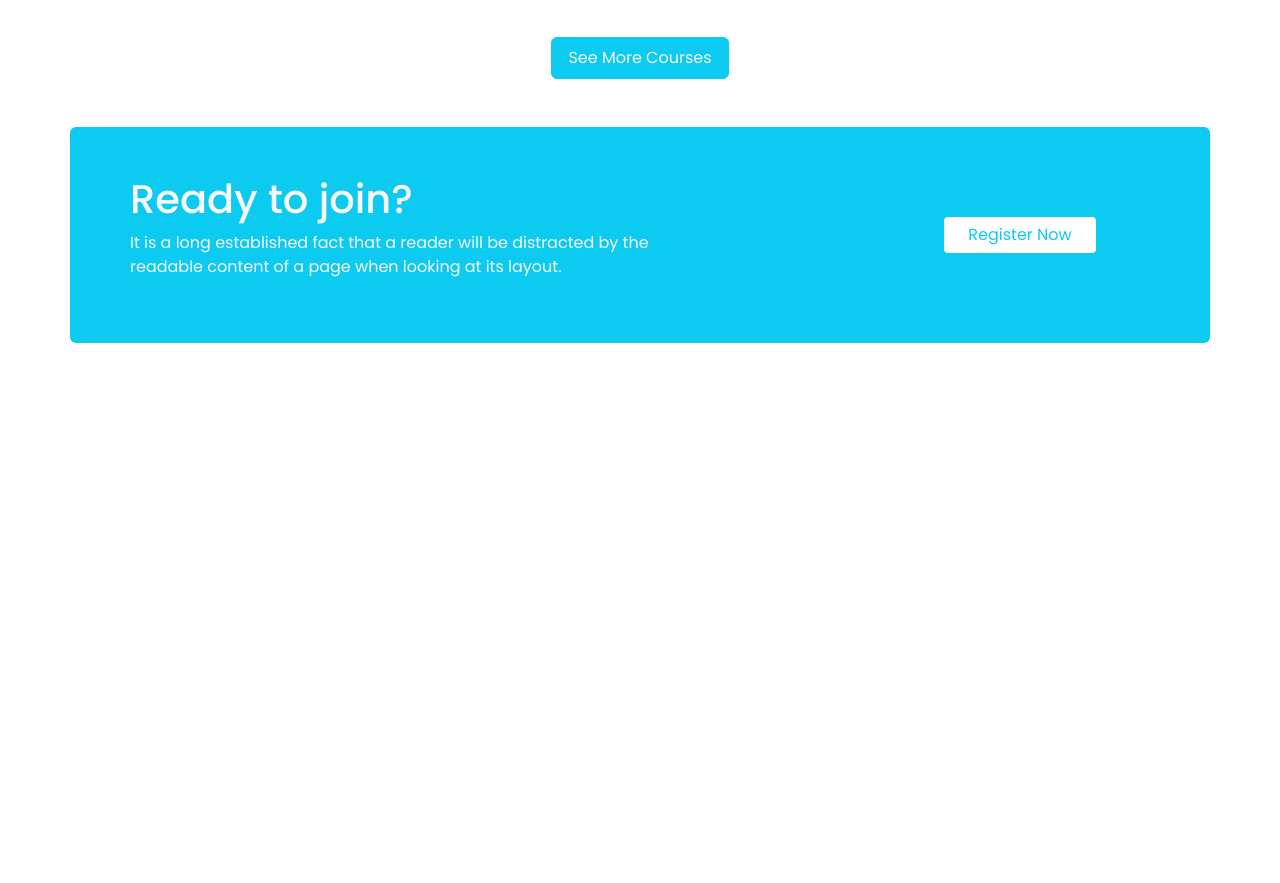
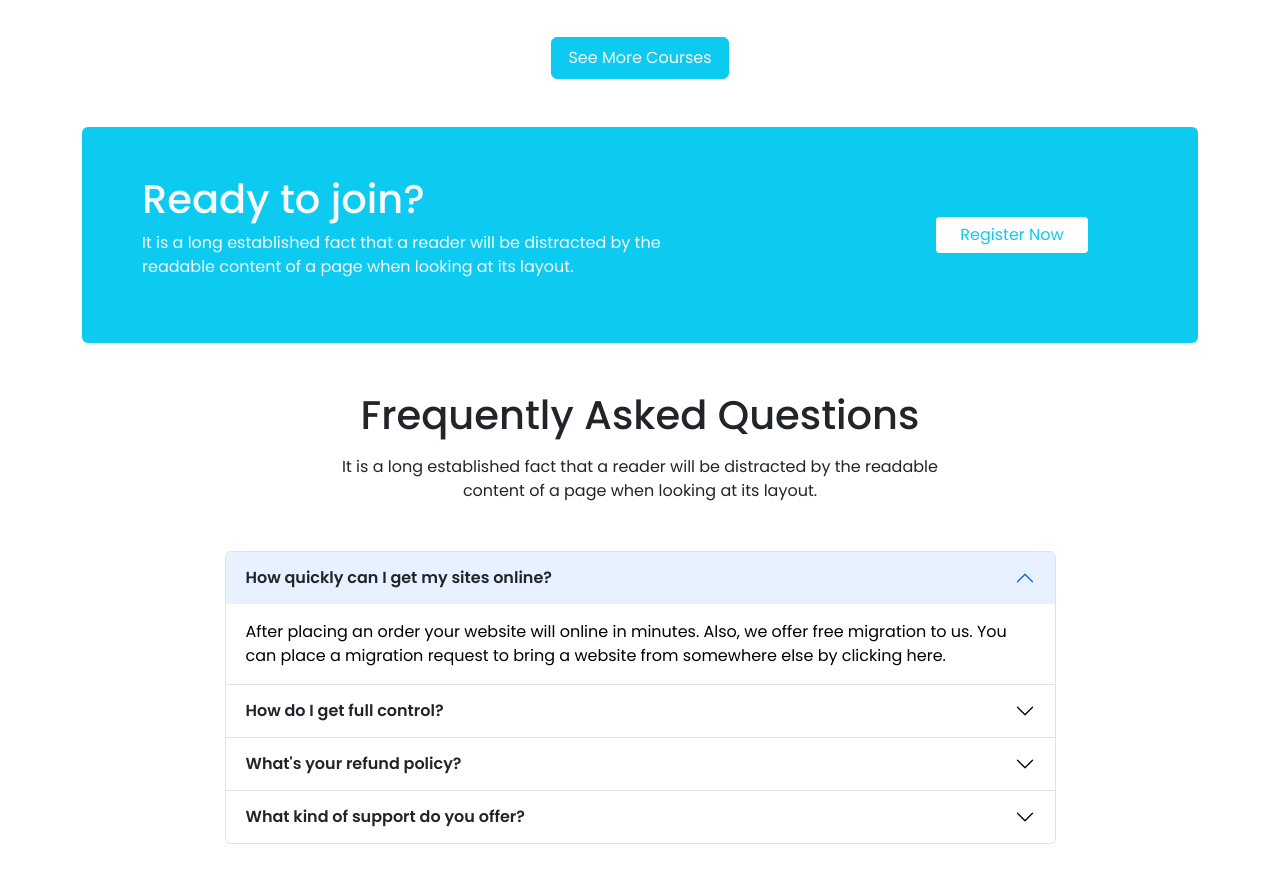
Before and after one commit to sultannadim/ProTech, a plain HTML site: page index.html in a window 1280 px wide. Shown: the part 1549-2432 px from the top of the page. Before the commit the page ends 1940 px from the top, so only its background shows below. Drawn offline with Linux system fonts and the light colour scheme.

Commit message:
faq part complete

```diff
--- a/index.html
+++ b/index.html
@@ -407,7 +407,7 @@
       <!-- ready modal part start -->
       <section>
         <div class="container my-sm-5 my-3">
-          <div class="row bg-info rounded-2 py-5">
+          <div class="row bg-info rounded-2 py-5 mx-sm-0 mx-1">
             <div class="col-lg-8">
               <div
                 class="ps-lg-5 px-lg-0 px-md-5 px-sm-3 px-1 text-lg-start text-center"
@@ -479,6 +479,140 @@
         </div>
       </section>
       <!-- ready modal part end -->
+      <!-- faq part start -->
+      <section>
+        <div class="container my-sm-5 my-3">
+          <div class="row justify-content-center">
+            <div class="col-lg-7">
+              <div class="text-center mb-5">
+                <h1 class="fs-1 mb-3">Frequently Asked Questions</h1>
+                <p>
+                  It is a long established fact that a reader will be distracted
+                  by the readable content of a page when looking at its layout.
+                </p>
+              </div>
+            </div>
+          </div>
+          <!-- question start -->
+          <div class="row justify-content-center">
+            <div class="col-lg-9">
+              <!-- main code start -->
+              <div class="accordion" id="accordionExample">
+                <div class="accordion-item">
+                  <h2 class="accordion-header" id="headingOne">
+                    <button
+                      class="accordion-button fw-semibold shadow-none text-dark"
+                      type="button"
+                      data-bs-toggle="collapse"
+                      data-bs-target="#collapseOne"
+                      aria-expanded="true"
+                      aria-controls="collapseOne"
+                    >
+                      How quickly can I get my sites online?
+                    </button>
+                  </h2>
+                  <div
+                    id="collapseOne"
+                    class="accordion-collapse collapse show"
+                    aria-labelledby="headingOne"
+                    data-bs-parent="#accordionExample"
+                  >
+                    <div class="accordion-body">
+                      After placing an order your website will online in
+                      minutes. Also, we offer free migration to us. You can
+                      place a migration request to bring a website from
+                      somewhere else by clicking here.
+                    </div>
+                  </div>
+                </div>
+                <div class="accordion-item">
+                  <h2 class="accordion-header" id="headingTwo">
+                    <button
+                      class="accordion-button collapsed fw-semibold shadow-none text-dark"
+                      type="button"
+                      data-bs-toggle="collapse"
+                      data-bs-target="#collapseTwo"
+                      aria-expanded="false"
+                      aria-controls="collapseTwo"
+                    >
+                      How do I get full control?
+                    </button>
+                  </h2>
+                  <div
+                    id="collapseTwo"
+                    class="accordion-collapse collapse"
+                    aria-labelledby="headingTwo"
+                    data-bs-parent="#accordionExample"
+                  >
+                    <div class="accordion-body">
+                      Dronahost provides full control of your websites including
+                      domain and hosting. You can manage your domains, websites,
+                      database, emails, etc by the cPanel-control panel and our
+                      portal.
+                    </div>
+                  </div>
+                </div>
+                <div class="accordion-item">
+                  <h2 class="accordion-header" id="headingThree">
+                    <button
+                      class="accordion-button collapsed fw-semibold shadow-none text-dark"
+                      type="button"
+                      data-bs-toggle="collapse"
+                      data-bs-target="#collapseThree"
+                      aria-expanded="false"
+                      aria-controls="collapseThree"
+                    >
+                      What's your refund policy?
+                    </button>
+                  </h2>
+                  <div
+                    id="collapseThree"
+                    class="accordion-collapse collapse"
+                    aria-labelledby="headingThree"
+                    data-bs-parent="#accordionExample"
+                  >
+                    <div class="accordion-body">
+                      We have no condition of money back guarantee rather WE
+                      OFFER 10 days CLOUD HOSTING and WORDPRESS HOSTING SERVICE
+                      IS FREE OF COST.
+                    </div>
+                  </div>
+                </div>
+
+                <div class="accordion-item">
+                  <h2 class="accordion-header" id="headingfour">
+                    <button
+                      class="accordion-button fw-semibold collapsed shadow-none text-dark"
+                      type="button"
+                      data-bs-toggle="collapse"
+                      data-bs-target="#collapsefour"
+                      aria-expanded="false"
+                      aria-controls="collapsefour"
+                    >
+                      What kind of support do you offer?
+                    </button>
+                  </h2>
+                  <div
+                    id="collapsefour"
+                    class="accordion-collapse collapse"
+                    aria-labelledby="headingfour"
+                    data-bs-parent="#accordionExample"
+                  >
+                    <div class="accordion-body">
+                      We take pride in providing professional, one to one
+                      support to our customers through the ticketing system,
+                      live chat, skype, phone calls.
+                    </div>
+                  </div>
+                </div>
+              </div>
+              <!-- main code end -->
+            </div>
+          </div>
+          <!-- question end -->
+        </div>
+      </section>
+      <!-- faq part end -->
     </main>
     <script src="js/popper.min.js"></script>
     <script src="js/bootstrap.min.js"></script>
```
